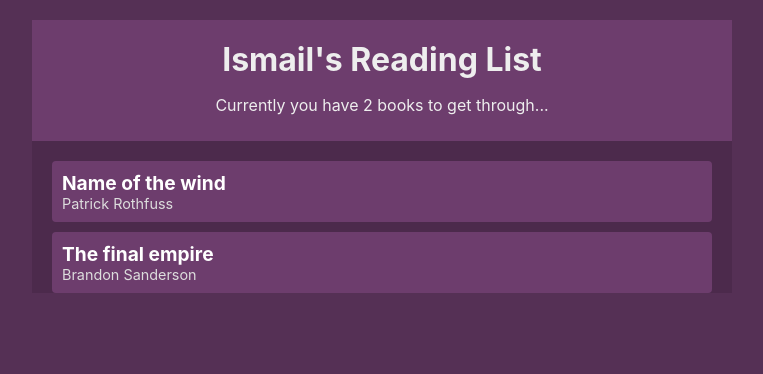
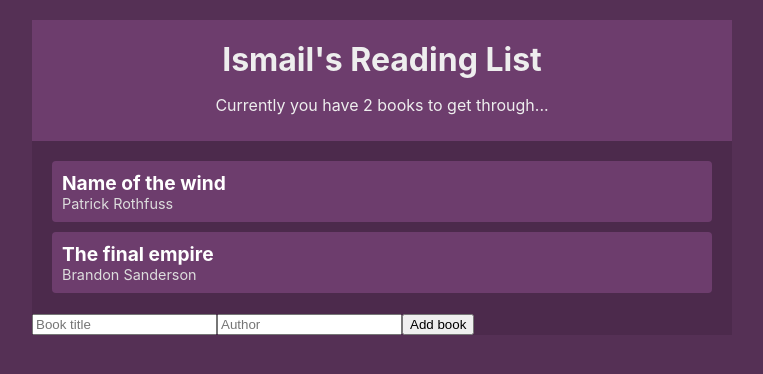
Before and after one commit to Ismaaa/booklist, a React (Create React App) app: page / in a window 1280 px wide. Shown: the top 374 px of the page, without its empty margins (258-1021 px from the left). Built offline with nearby package versions, Linux system fonts and the light colour scheme.

Commit message:
base book form

```diff
--- a/src/App.js
+++ b/src/App.js
@@ -3,6 +3,7 @@
 
 import Navbar from "./components/Navbar";
 import BookList from "./components/BookList";
+import BookForm from "./components/BookForm";
 
 function App() {
   return (
@@ -10,6 +11,7 @@
       <BookContextProvider>
         <Navbar />
         <BookList />
+        <BookForm />
       </BookContextProvider>
     </div>
   );
--- a/src/components/BookForm.js
+++ b/src/components/BookForm.js
@@ -0,0 +1,34 @@
+import React, { useContext, useState } from "react";
+import { BookContext } from "../contexts/BookContext";
+
+const BookForm = () => {
+  const { addBook } = useContext(BookContext);
+  const [title, setTitle] = useState("");
+  const [author, setAuthor] = useState("");
+
+  const handleSubmit = (e) => {
+    e.preventDefault();
+  };
+
+  return (
+    <form onSubmit={handleSubmit}>
+      <input
+        type="text"
+        placeholder="Book title"
+        value={title}
+        onChange={(e) => setTitle(e.target.value)}
+        required
+      />
+      <input
+        type="text"
+        placeholder="Author"
+        value={author}
+        onChange={(e) => setAuthor(e.target.value)}
+        required
+      />
+      <input type="submit" value="Add book" />
+    </form>
+  );
+};
+
+export default BookForm;
```
